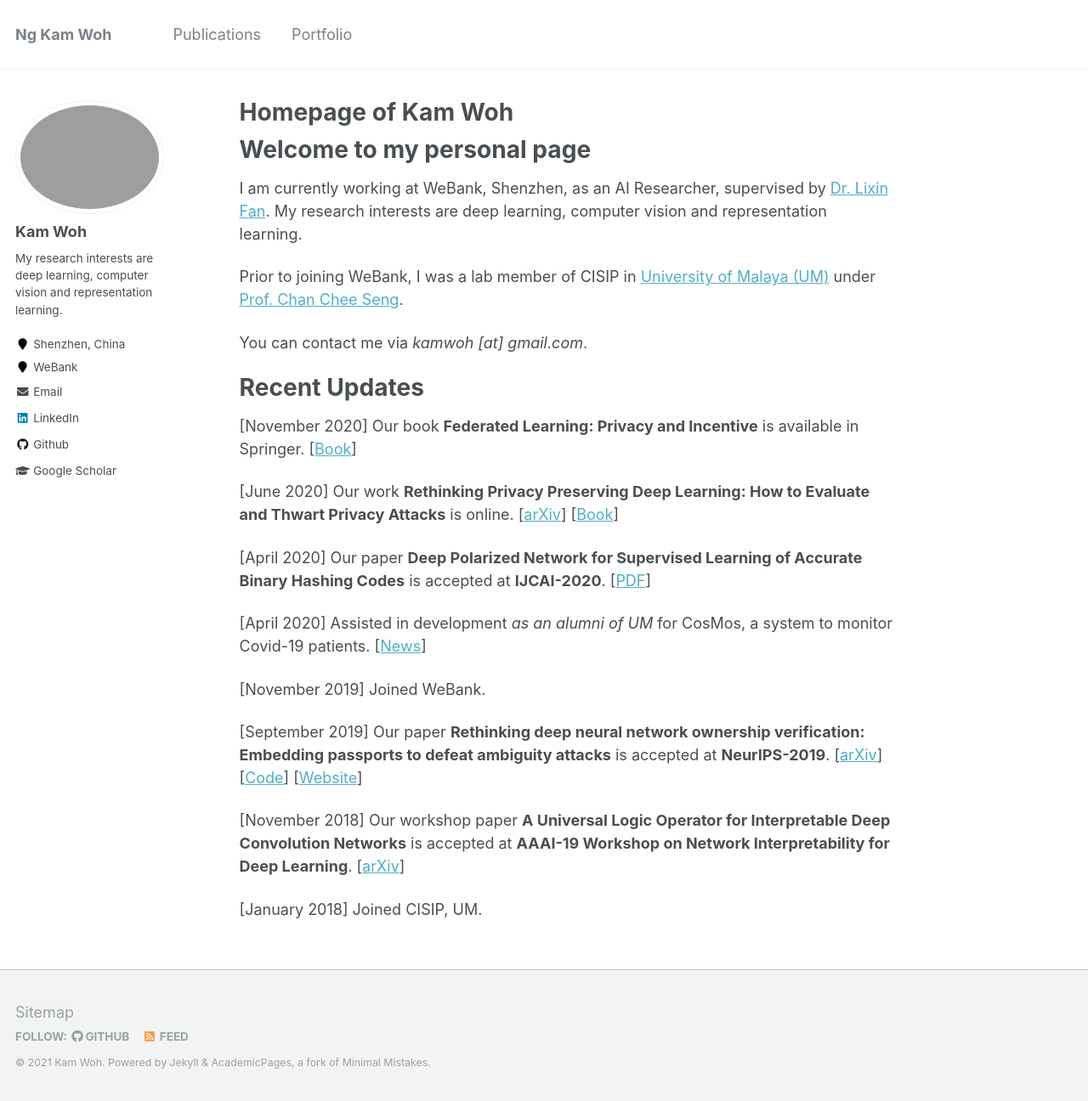
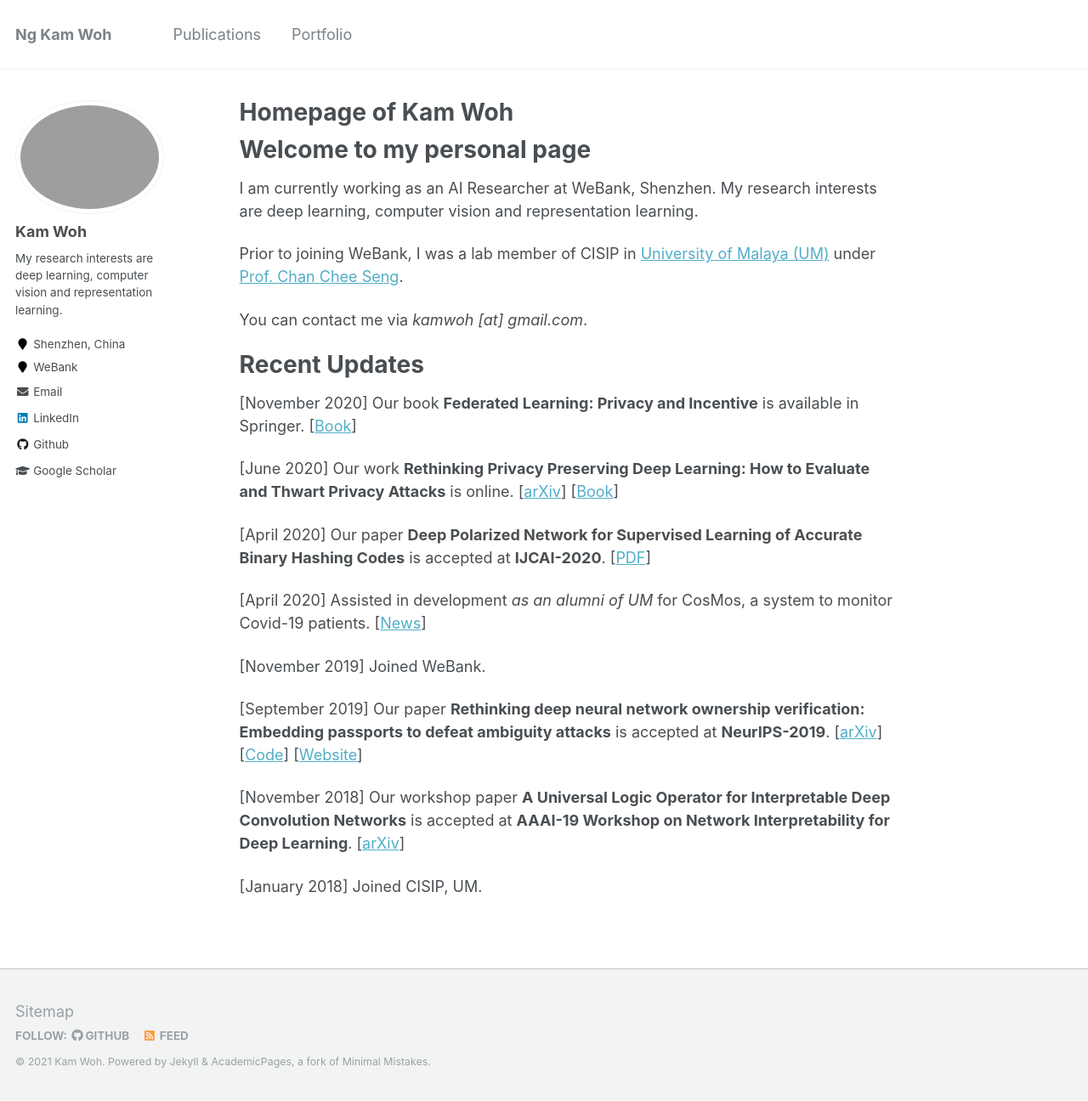
Before and after one commit to kamwoh/kamwoh.github.io, a Jekyll site: the page built from _pages/about.md, in a window 1280 px wide and 1296 px high. Shown: the whole window at 85% size. Built offline with Jekyll 4.4.1, drawn with Linux system fonts in a browser that asks for light colours.

Commit message:
Update about.md

```diff
--- a/_pages/about.md
+++ b/_pages/about.md
@@ -10,7 +10,7 @@ redirect_from:
 
 Welcome to my personal page
 ======
-I am currently working at WeBank, Shenzhen, as an AI Researcher, supervised by [Dr. Lixin Fan](https://www.linkedin.com/in/lixin-fan-9278406/). My research interests are deep learning, computer vision and representation learning.
+I am currently working as an AI Researcher at WeBank, Shenzhen. My research interests are deep learning, computer vision and representation learning.
 
 Prior to joining WeBank, I was a lab member of CISIP in [University of Malaya (UM)](https://um.edu.my/) under [Prof. Chan Chee Seng](http://cs-chan.com/).
 
```
